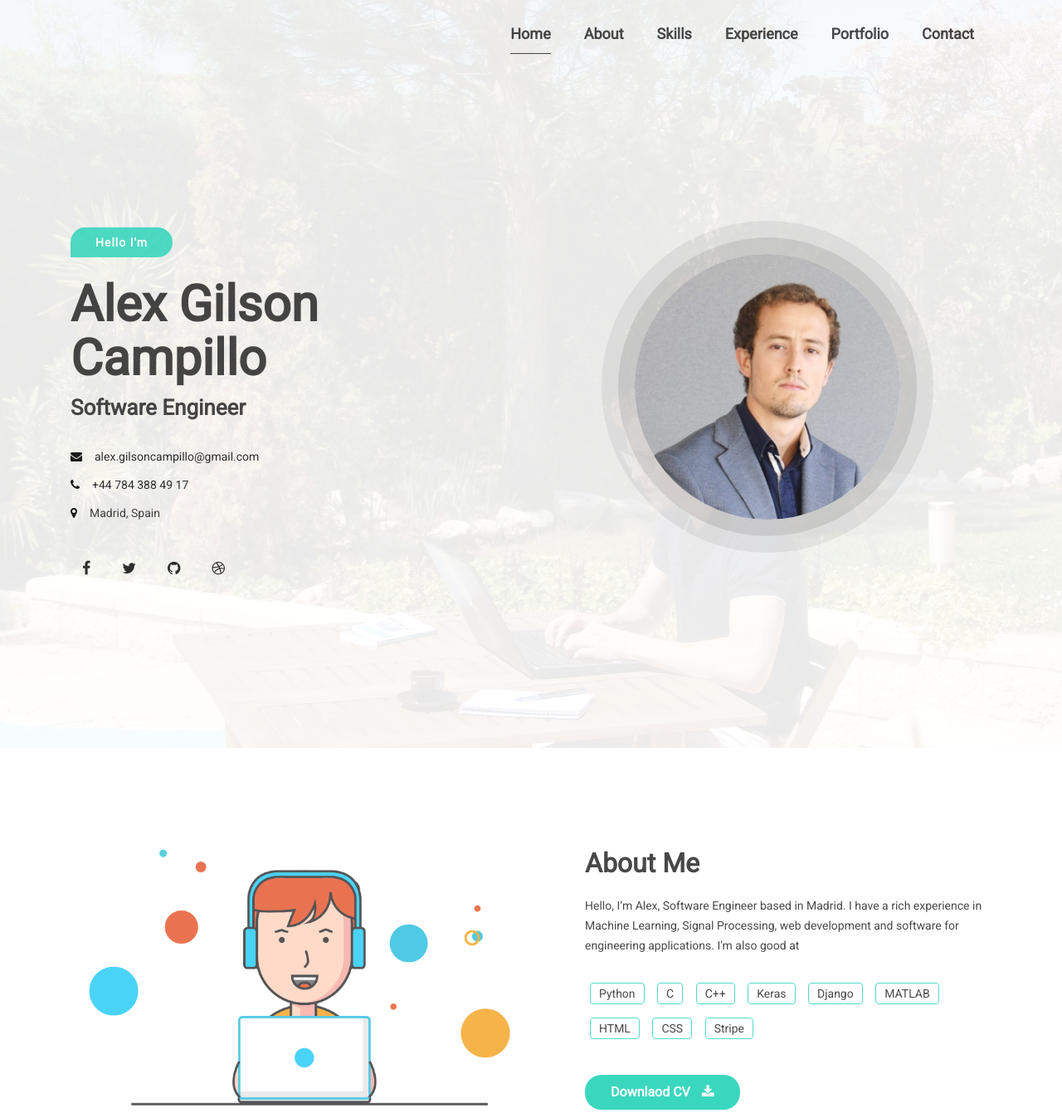
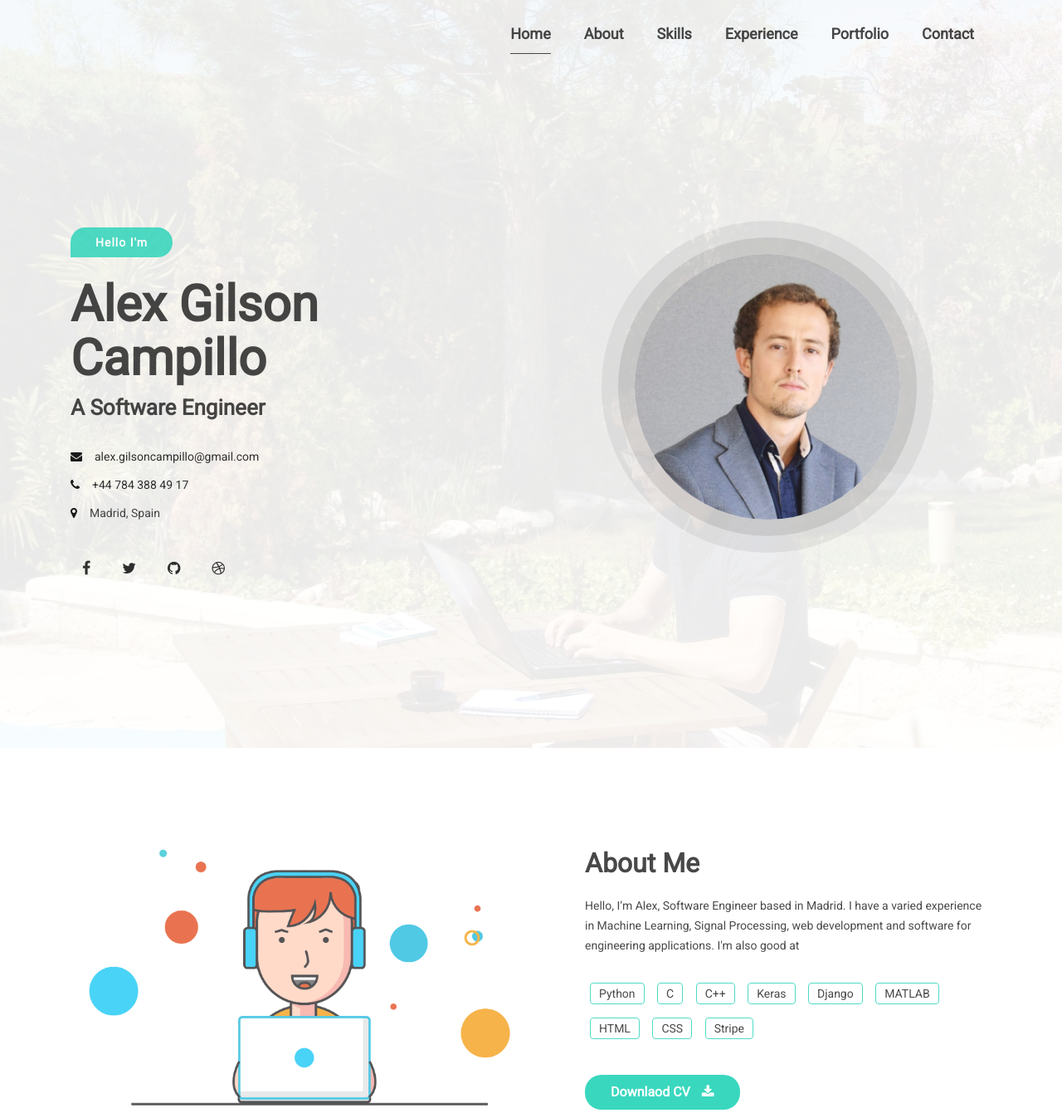
Before and after one commit to alex-gilson/alex-gilson-com, a Django app: page /home/ in a window 1280 px wide. Shown: the top 1341 px of the page at 83% size. Run offline with Django 3.2, Linux system fonts and the light colour scheme; some libraries are stand-ins or nearby versions.

Commit message:
Fixed grammar errors

```diff
--- a/home/templates/home/index.html
+++ b/home/templates/home/index.html
@@ -123,7 +123,7 @@
                                 </div>
 
                                 <h2 class="wow fadeInUp" data-wow-duration="0.8s" data-wow-delay="0.2s">Alex Gilson Campillo</h2>
-                                <h4 class="wow fadeInUp" data-wow-duration="0.8s" data-wow-delay="0.3s">Software Engineer</h4>
+                                <h4 class="wow fadeInUp" data-wow-duration="0.8s" data-wow-delay="0.3s">A Software Engineer</h4>
 
                                 <ul>
                                     <li class="wow fadeInUp" data-wow-duration="0.8s" data-wow-delay="0.4s"><i class="fa fa-envelope"></i><a href="mailto:">alex.gilsoncampillo@gmail.com</a></li>
@@ -169,7 +169,7 @@
                             <h2 class="wow fadeInUp" data-wow-duration="0.8s" data-wow-delay="0.1s">About Me</h2>
                             <p class="wow fadeInUp" data-wow-duration="0.8s" data-wow-delay="0.2s">Hello,
 														I’m Alex, Software Engineer based in Madrid.
-                            I have a rich experience in Machine Learning, Signal Processing,
+                            I have a varied experience in Machine Learning, Signal Processing,
 														web development and software for engineering applications.
 														I'm also good at
                             </p>
@@ -270,7 +270,7 @@
                                                 <span class="wow fadeInUp" data-wow-duration="0.8s" data-wow-delay="0.6s">Co-founding, Design & Development</span>
                                                 <p class="wow fadeInUp" data-wow-duration="0.8s" data-wow-delay="0.7s">
 																								Centing is a platform for charity donations through recurrent and round-up payments thanks to Stripe.
-																								Imagine that when you buy a t-shirt for 22.80€, that small difference of 0.20€ goes towards a cause that really matters to you.
+																								Imagine that when you buy a t-shirt for €22.80, that small difference of 0.20€ goes towards a cause that really matters to you.
 																								This is why we created Centing. </p>
 																								<div class="row d-flex justify-content-center">
                                                 <a href="https://www.centing.org" target="_blank" class="btn btn-fill wow fadeInUp mr-1" data-wow-duration="0.8s"
@@ -511,7 +511,7 @@
                                         <div class="mh-eduyear">2015-2019 London, United Kingdom</div>
                                         <p>Attained a 2.1 from a prestigious university while learning from some of the best
 																				experts in their fields of study. Developed my skills in problem solving, critical
-																				thinking and engineering design. Especialization in Machine Learning.</p>
+																				thinking and engineering design. Specialization in Machine Learning.</p>
                                     </div>
                                     <!-- Education Institutes-->
                                     <div class="mh-education-item dark-bg wow fadeInUp" data-wow-duration="0.8s" data-wow-delay="0.5s">
@@ -1146,10 +1146,9 @@
                 <div class="container">
                     <div class="row section-separator">
                         <div class="each-quates col-sm-12 col-md-6">
-                            <h3 class="wow fadeInUp" data-wow-duration="0.8s" data-wow-delay="0.2s">Interested to Work?</h3>
+                            <h3 class="wow fadeInUp" data-wow-duration="0.8s" data-wow-delay="0.2s">Interested in working together?</h3>
                             <p class="wow fadeInUp" data-wow-duration="0.8s" data-wow-delay="0.4s">
-														I am always open to new opportunities. If you think I might be interested or want to have some
-														coffee don't hesitate to contact me using the link below.
+				I am always open to new opportunities. If you think I might be interested or want to share some ideas don't hesitate to contact me using the link below.
                             </p>
                             <a href="#mh-contact" class="btn btn-fill wow fadeInUp" data-wow-duration="0.8s" data-wow-delay="0.5s">Contact</a>
                         </div>
```
